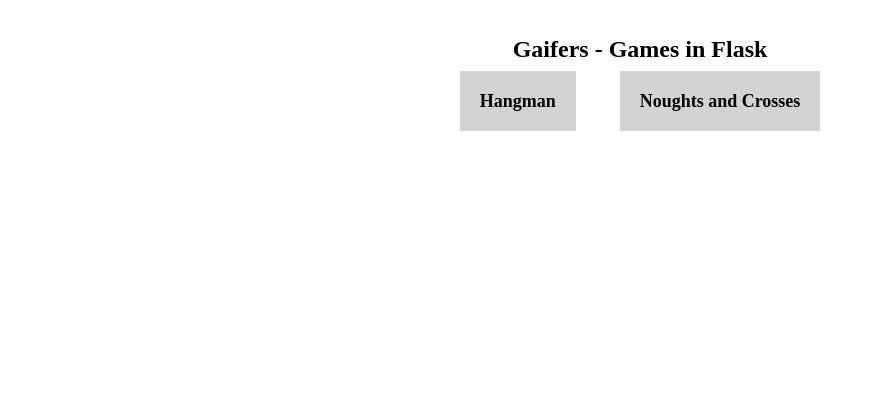
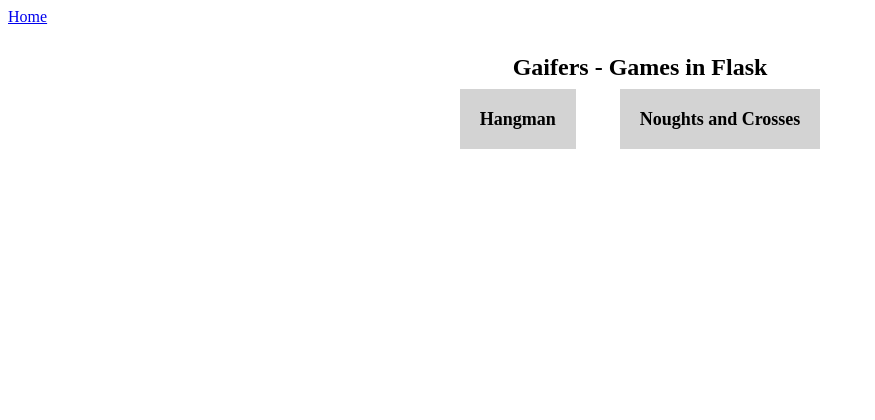
Before and after one commit to alexk49/gaifers, a Flask app: page / in a window 1280 px wide. Shown: the top 420 px of the page, without its empty margins (0-875 px from the left). Before the commit the page ends 131 px from the top, so only its background shows below. Run offline with Flask 3, Linux system fonts and the light colour scheme.

Commit message:
added extremely low effort navbar

```diff
--- a/gaifers/static/styles.css
+++ b/gaifers/static/styles.css
@@ -4,6 +4,12 @@
   display: flex;
   flex-direction: column;
   align-items: center;
+}
+
+.navbar {
+  list-style-type: none;
+  margin: 0;
+  padding: 0;
 }
 
 h2 {
--- a/gaifers/templates/layout.html
+++ b/gaifers/templates/layout.html
@@ -14,6 +14,11 @@
       rel="stylesheet"
     />
   </head>
+  <nav>
+   <ul class="navbar">
+    <li><a href="/">Home</a></li>
+  </ul>
+  </nav>
   <body>
     <main class="main">{% block main %}{% endblock %}</main>
   </body>
```
